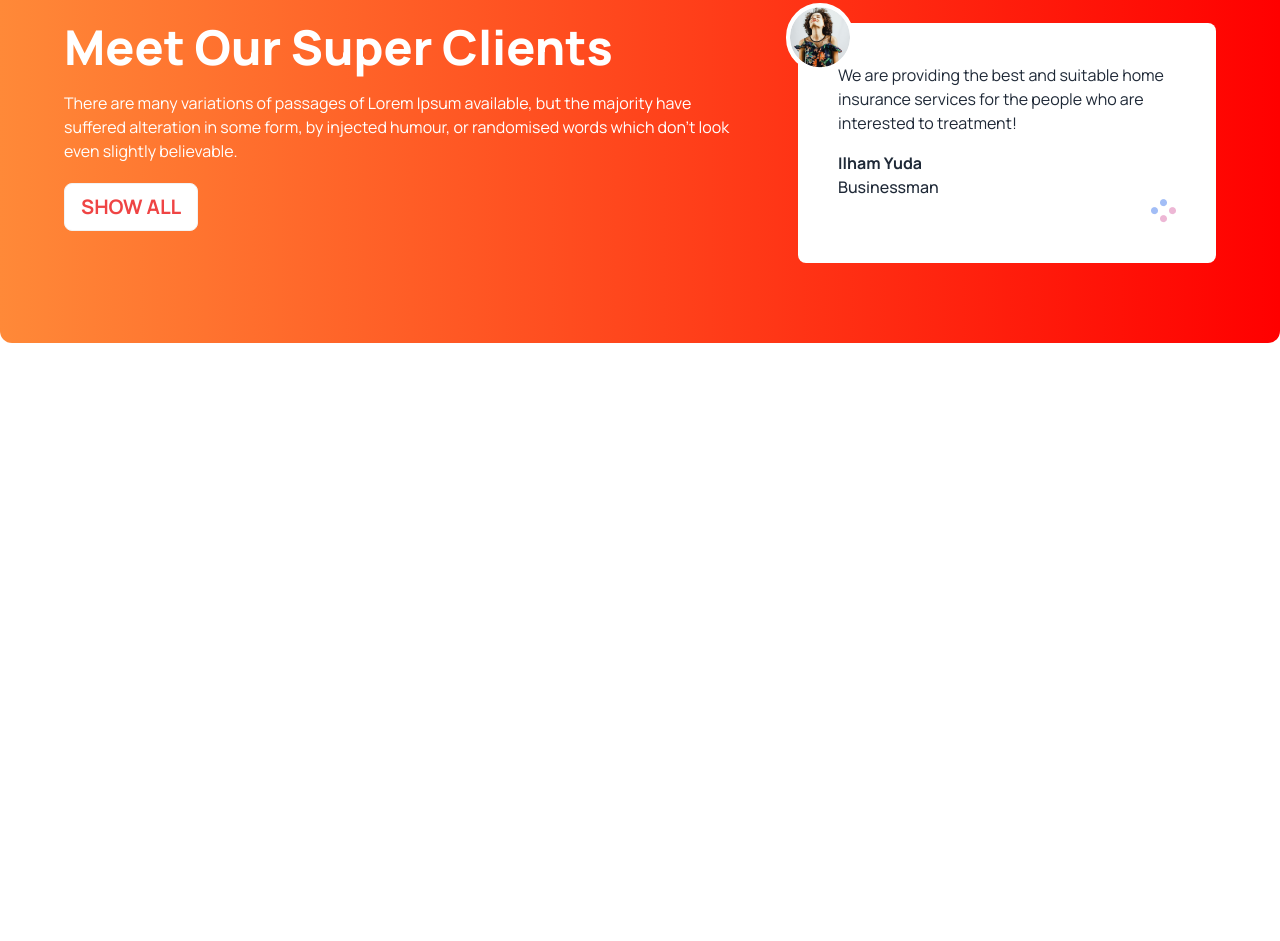
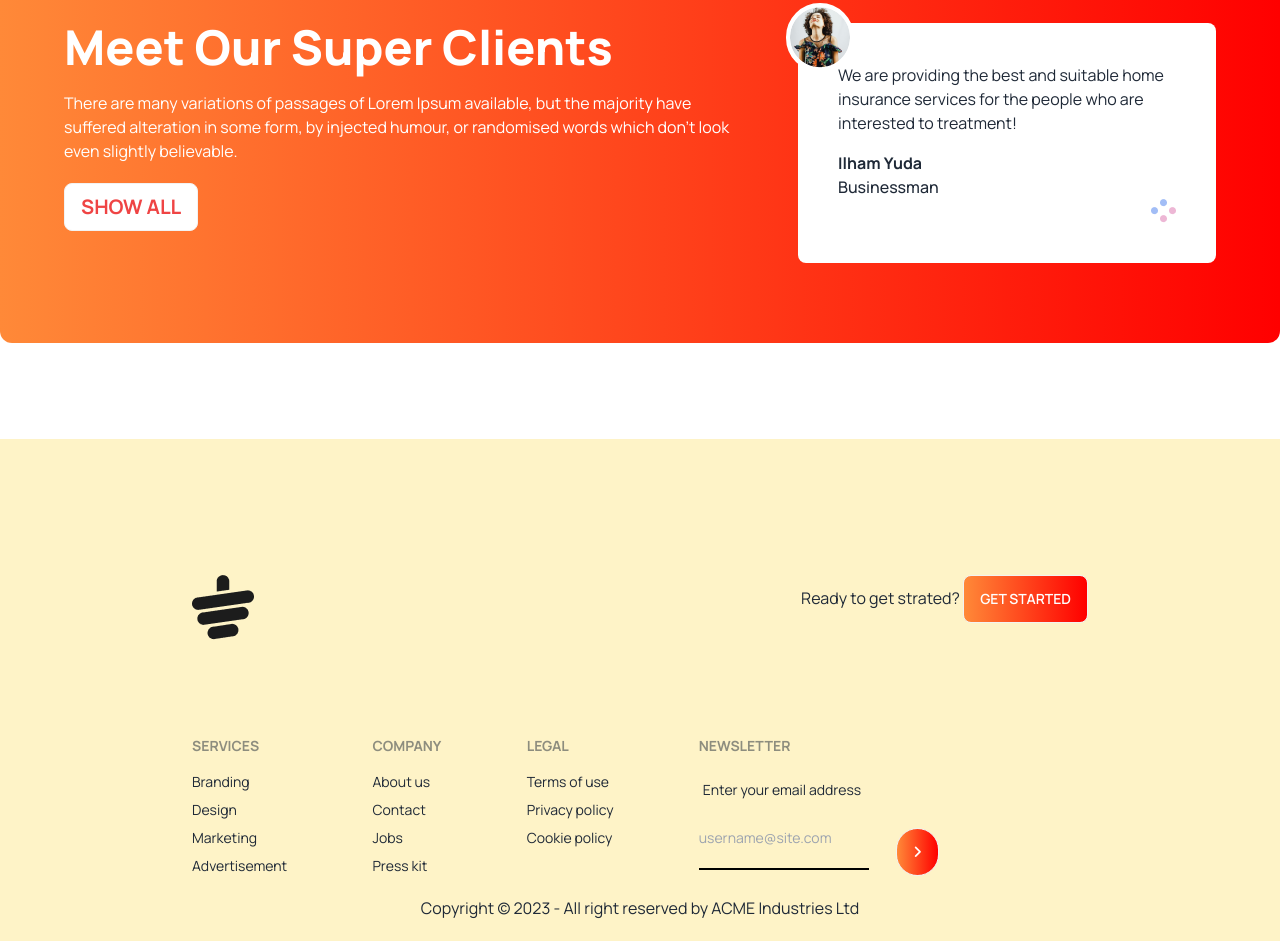
Before and after one commit to nusrat-jahan7/tea-tree, a plain HTML site: page index.html in a window 1280 px wide. Shown: the part 1856-2797 px from the top of the page. Before the commit the page ends 2295 px from the top, so only its background shows below. Drawn offline with nearby package versions, Linux system fonts and the light colour scheme.

Commit message:
footer added

```diff
--- a/index.html
+++ b/index.html
@@ -35,7 +35,8 @@
         theme: {
           extend: {
             colors: {
-              clifford: "#da373d",
+              'gradient-s': "#FF8938",
+              'gradient-e': "#F00",
             },
           },
         },
@@ -60,7 +61,7 @@
               Your Taste Buds.Tea and Botanical Solutions Supplier Give Optimum
               Satisfaction To Your Taste Buds.
             </p>
-            <button class="btn btn-primary">Get Started</button>
+            <button class="btn bg-gradient-to-r from-gradient-s to-gradient-e text-white text-lg">Get Started<i class="fa-solid fa-arrow-trend-up"></i></button>
           </div>
           <div>
             <img src="./images/banner.png" class="lg:max-w-sm" />
@@ -150,7 +151,7 @@
 
       <!-- client review section -->
 
-      <section class="my-24  rounded-xl bg-gradient-to-r from-[#FF8938] to-[#F00] px-16 py-20 flex flex-col lg:flex-row gap-12">
+      <section class="my-24  rounded-xl bg-gradient-to-r from-gradient-s to-gradient-e px-16 py-20 flex flex-col lg:flex-row gap-12">
         <div class="space-y-5 text-center lg:text-left">
             <h1 class="lg:text-5xl text-3xl font-extrabold leading-tight text-white">
                 Meet Our Super Clients
@@ -174,6 +175,51 @@
       </section>
 
     </main>
-    <footer></footer>
+    <footer class="px-4 lg:px-48 py-10 bg-amber-100 text-base-content">
+        <div class="flex justify-between my-24">
+            <img class="pr-20" src="./images/cup.png" alt="">
+            <p>
+                <span>Ready to get strated?</span>
+                <button class="btn bg-gradient-to-r from-gradient-s to-gradient-e text-white">Get Started</button>
+            </p>
+        </div>
+        <div class="footer">
+            <div>
+                <span class="footer-title">Services</span>
+                <a class="link link-hover">Branding</a>
+                <a class="link link-hover">Design</a>
+                <a class="link link-hover">Marketing</a>
+                <a class="link link-hover">Advertisement</a>
+              </div>
+              <div>
+                <span class="footer-title">Company</span>
+                <a class="link link-hover">About us</a>
+                <a class="link link-hover">Contact</a>
+                <a class="link link-hover">Jobs</a>
+                <a class="link link-hover">Press kit</a>
+              </div>
+              <div>
+                <span class="footer-title">Legal</span>
+                <a class="link link-hover">Terms of use</a>
+                <a class="link link-hover">Privacy policy</a>
+                <a class="link link-hover">Cookie policy</a>
+              </div>
+              <div>
+                <span class="footer-title">Newsletter</span>
+                <div class="form-control w-80">
+                  <label class="label">
+                    <span class="label-text">Enter your email address</span>
+                  </label>
+                  <div class="relative">
+                    <input type="text" placeholder="username@site.com" class="py-5 bg-transparent border-b-2 border-black outline-none" />
+                    <button class="btn text-white bg-gradient-to-r from-gradient-s to-gradient-e absolute top-5 lg:right-20 rounded-full"><i class="fa-solid fa-angle-right"></i></button>
+                  </div>
+                </div>
+              </div>
+        </div>
+        <div class="mt-5 text-center">
+            <p>Copyright © 2023 - All right reserved by ACME Industries Ltd</p>
+          </div>
+      </footer>
   </body>
 </html>
```
